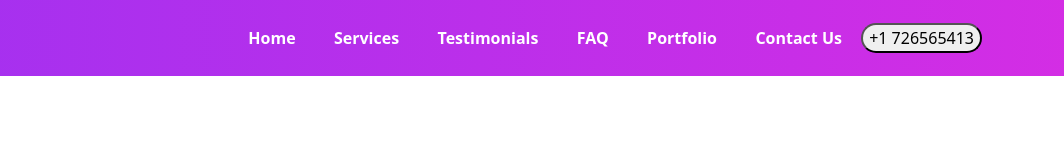
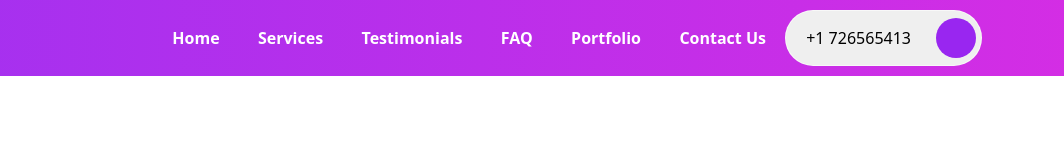
Before and after one commit to PuneetSivananda/bootstrap-5, a website: page index.html in a window 1280 px wide. Shown: the full height of the page, 216-1280 px from the left. Drawn offline with Linux system fonts and the light colour scheme.

Commit message:
feat: create a circle for the icon to be added and border

```diff
--- a/index.html
+++ b/index.html
@@ -40,7 +40,10 @@
             <a class="nav-link" href="#">Contact Us</a>
           </li>
         </ul>
-        <button type="button" class="rounded-pill">+1 726565413</button>
+        <button type="button" class="rounded-pill btn-rounded">
+          +1 726565413
+          <span></span>
+        </button>
       </div>
     </div>
   </nav>
--- a/scss/components/_button.scss
+++ b/scss/components/_button.scss
@@ -0,0 +1,19 @@
+@use '../custom' as *;
+
+.btn-rounded{
+  position: relative;
+  padding: 0.9375rem 4.375rem 0.9375rem 1.25rem;
+  font-weight: 500;
+  margin: 0;
+  border: 0.1rem solid rgba($white, 0.6);
+  span{
+    position: absolute;
+    background-color: $primary;
+    width: 2.5rem;
+    height: 2.5rem;
+    top:50%;
+    right: 5px;
+    transform: translateY(-50%);
+    border-radius: 50%;
+  }
+}
```
Also changed, not shown: assests/css/style.css, 1 other file.
